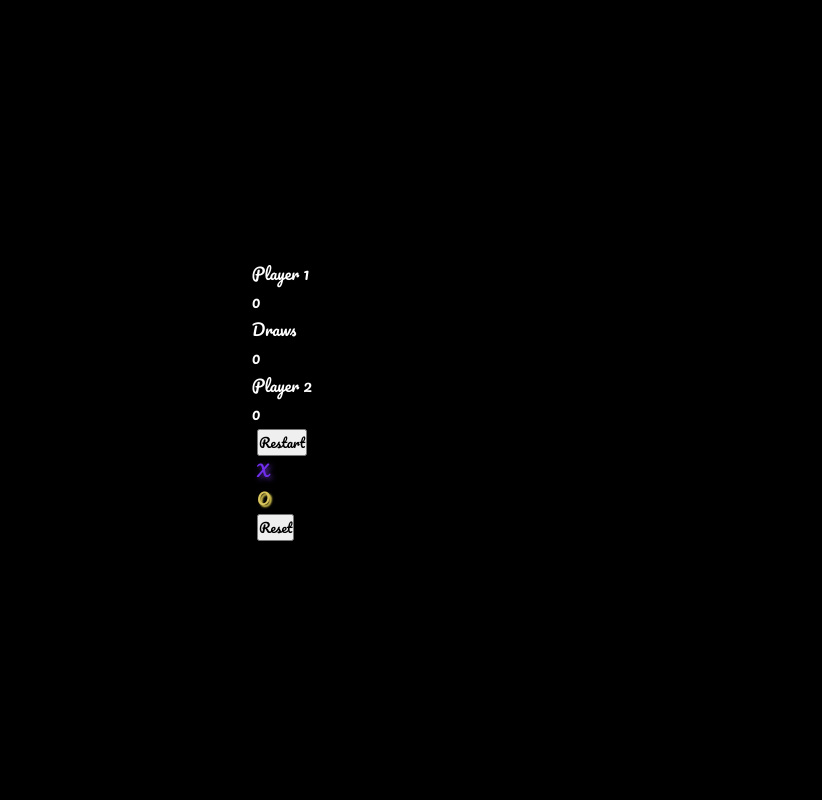
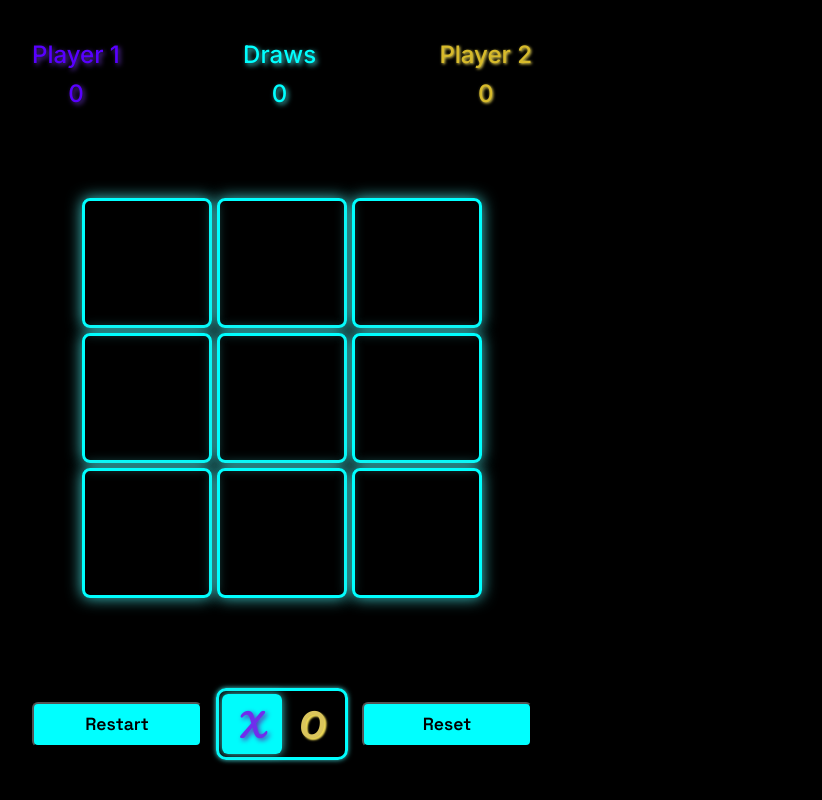
Before and after one commit to I0ANA24/Tic-Tac-Toe, a plain HTML site: page game.html in a window 1280 px wide. Shown: the full height of the page, 358-1180 px from the left. Drawn offline with Linux system fonts and the light colour scheme.

Commit message:
Game page styles

```diff
--- a/game.css
+++ b/game.css
@@ -0,0 +1,147 @@
+body {
+    justify-content: space-between;
+    padding: 5vh 0;
+}
+
+.scores {
+    display: flex;
+    justify-content: space-between;
+    align-items: center;
+    width: 500px;
+    max-width: 80vw;
+}
+
+.scores > * {
+    text-align: center;
+    font-size: 1.5em;
+    display: flex;
+    flex-direction: column;
+    justify-content: center;
+    gap: 10px;
+}
+
+.scores > * p {
+    font-family: 'Inter', Arial, Helvetica, sans-serif;
+    font-weight: 500;
+}
+
+.title3 {
+    text-shadow: 1px 1px 3px #f2dd57;
+}
+
+.tic-tac-toe-board {
+    display: grid;
+    width: 400px;
+    height: 400px;
+    max-width: 80vw;
+    max-height: 80vw;
+    grid-template-columns: repeat(3, auto);
+    gap: 5px;
+}
+
+.tic-tac-toe-cell {
+    background-color: transparent;
+    border: 3px solid aqua;
+    box-shadow: 0px 0px 15px rgb(63, 207, 207);
+    border-radius: 8px;
+}
+
+.tic-tac-toe-cell:hover {
+    cursor: pointer;
+}
+
+.restart-modal-reset {
+    display: flex;
+    justify-content: space-between;
+    align-items: center;
+    width: 500px;
+    max-width: 90vw;
+}
+
+.restart-modal-reset > * {
+    font-family: 'Inter', Arial, Helvetica, sans-serif;
+}
+
+.button {
+    font-family: 'Space Grotesk', Arial, Helvetica, sans-serif;
+    height: 45px;
+    width: 170px;
+    max-width: 28vw;
+    border-radius: 6px;
+    text-align: center;
+    font-size: 1.1em;
+    font-weight: 600;
+    background-color: aqua;
+    color: black;
+    transition: all 0.3s ease;
+}
+
+.button:hover {
+    cursor: pointer;
+    color: rgba(0, 0, 0, 0.8);
+    box-shadow: 0px 0px 100px 0px rgba(63, 207, 207, 0.407);
+}
+
+.modal {
+    display: flex;
+    justify-content: center;
+    font-size: 2em;
+    border: 3px solid aqua;
+    box-shadow: 0px 0px 5px rgb(63, 207, 207);
+    border-radius: 10px;
+    padding: 3px;
+}
+
+.modal p {
+    display: flex;
+    justify-content: center;
+    align-items: center;
+    width: 60px;
+    height: 60px;
+    max-width: 13vw;
+    max-height: 13vw;
+    text-align: center;
+    border-radius: 6px;
+}
+
+.aqua-color {
+    background-color: rgba(0, 255, 255, 0.988);
+    box-shadow: 0px 0px 10px 0px rgb(63, 207, 207);
+}
+
+@media (min-width: 500px) and (max-width: 800px) {
+    .scores {
+        padding: 0 5vw;
+    }
+
+    .scores > * {
+        gap: 5px;
+    }
+
+    .restart-modal-reset {
+        margin-bottom: 5vh;
+    }
+}
+
+@media (max-width: 500px) {
+    .scores {
+        margin-top: 4vh;
+    }
+
+    .scores > * {
+        font-size: 1.3em;
+    }
+
+    .restart-modal-reset {
+        margin-bottom: 6vh;
+    }
+
+    .button {
+        font-size: 1em;
+        height: 35px;
+    }
+
+    .modal p {
+        font-size: 6vw;
+    }
+}
--- a/game.html
+++ b/game.html
@@ -4,28 +4,29 @@
     <meta charset="UTF-8">
     <meta name="viewport" content="width=device-width, initial-scale=1.0">
     <title>Tic Tac Toe</title>
-    <link rel="stylesheet" href="styles.css">
-    <link rel="stylesheet" href="game.css">
 
     <link rel="stylesheet" href="https://cdnjs.cloudflare.com/ajax/libs/font-awesome/6.6.0/css/all.min.css" integrity="sha512-Kc323vGBEqzTmouAECnVceyQqyqdsSiqLQISBL29aUW4U/M7pSPA/gEUZQqv1cwx4OnYxTxve5UMg5GT6L4JJg==" crossorigin="anonymous" referrerpolicy="no-referrer" />
 
     <link rel="preconnect" href="https://fonts.googleapis.com">
     <link rel="preconnect" href="https://fonts.gstatic.com" crossorigin>
     <link href="https://fonts.googleapis.com/css2?family=Inter:ital,opsz,wght@0,14..32,100..900;1,14..32,100..900&family=Pacifico&family=Space+Grotesk:wght@300..700&display=swap" rel="stylesheet">
+
+    <link rel="stylesheet" href="./styles.css">
+    <link rel="stylesheet" href="./game.css">
 </head>
 <body>
     <header class="scores">
         <div class="player1-score">
-            <p id="p1">Player 1</p>
-            <p id="p1-score">0</p>
+            <p id="p1" class="title1">Player 1</p>
+            <p id="p1-score" class="title1">0</p>
         </div>
         <div class="draws-score">
-            <p id="dr">Draws</p>
-            <p id="dr-score">0</p>
+            <p id="dr" class="title2">Draws</p>
+            <p id="dr-score" class="title2">0</p>
         </div>
         <div class="player2-score">
-            <p id="p2">Player 2</p>
-            <p id="p2-score">0</p>
+            <p id="p2" class="title3">Player 2</p>
+            <p id="p2-score" class="title3">0</p>
         </div>
     </header>
     <main class="tic-tac-toe-board">
@@ -40,12 +41,12 @@
         <div class="tic-tac-toe-cell"></div>
     </main>
     <footer class="restart-modal-reset">
-        <button id="restart">Restart</button>
+        <button id="restart" class="button">Restart</button>
         <div class="modal">
-            <p class="letterX">X</p>
+            <p class="letterX aqua-color">X</p>
             <p class="letterO">O</p>
         </div>
-        <button id="reset">Reset</button>
+        <button id="reset" class="button" onclick="location.href='./index.html'">Reset</button>
     </footer>
     <div class="github-container">
         <a href="https://github.com/I0ANA24/Tic-Tac-Toe" target="_blank" aria-label="GitHub"><i class="fa-brands fa-github"></i></a>
--- a/index.css
+++ b/index.css
@@ -1,4 +1,5 @@
 body {
+    justify-content: center;
     padding: 5vh 10vw 35vh;
 }
 
@@ -89,7 +90,7 @@ input::placeholder {
     box-shadow: 0px 0px 10px 1px #f2dd57;
 }
 
-#start-game-button {
+.button {
     font-family: 'Space Grotesk', Arial, Helvetica, sans-serif;
     height: 45px;
     width: 170px;
@@ -101,9 +102,10 @@ input::placeholder {
     color: black;
 }
 
-#start-game-button:hover {
+.button:hover {
     cursor: pointer;
-    color: rgba(0, 0, 0, 0.7);
+    color: rgba(0, 0, 0, 0.8);
+    box-shadow: 0px 0px 100px 0px rgba(63, 207, 207, 0.407);
 }
 
 @media (max-width: 500px) {
--- a/styles.css
+++ b/styles.css
@@ -12,10 +12,24 @@ body {
     color: white;
     display: flex;
     flex-direction: column;
-    justify-content: center;
     align-items: center;
     position: relative;
     overflow: hidden;
+}
+
+.title1 {
+    color: #5800FF;
+    text-shadow: 2px 2px 5px #5d2eb3;
+}
+
+.title2 {
+    color: aqua;
+    text-shadow: 2px 2px 5px rgb(63, 207, 207);
+}
+
+.title3 {
+    color: rgb(215, 186, 43);
+    text-shadow: 2px 2px 2px #f2dd57;
 }
 
 .letterX {
```
Also changed, not shown: index.html (+1 -1 lines).
